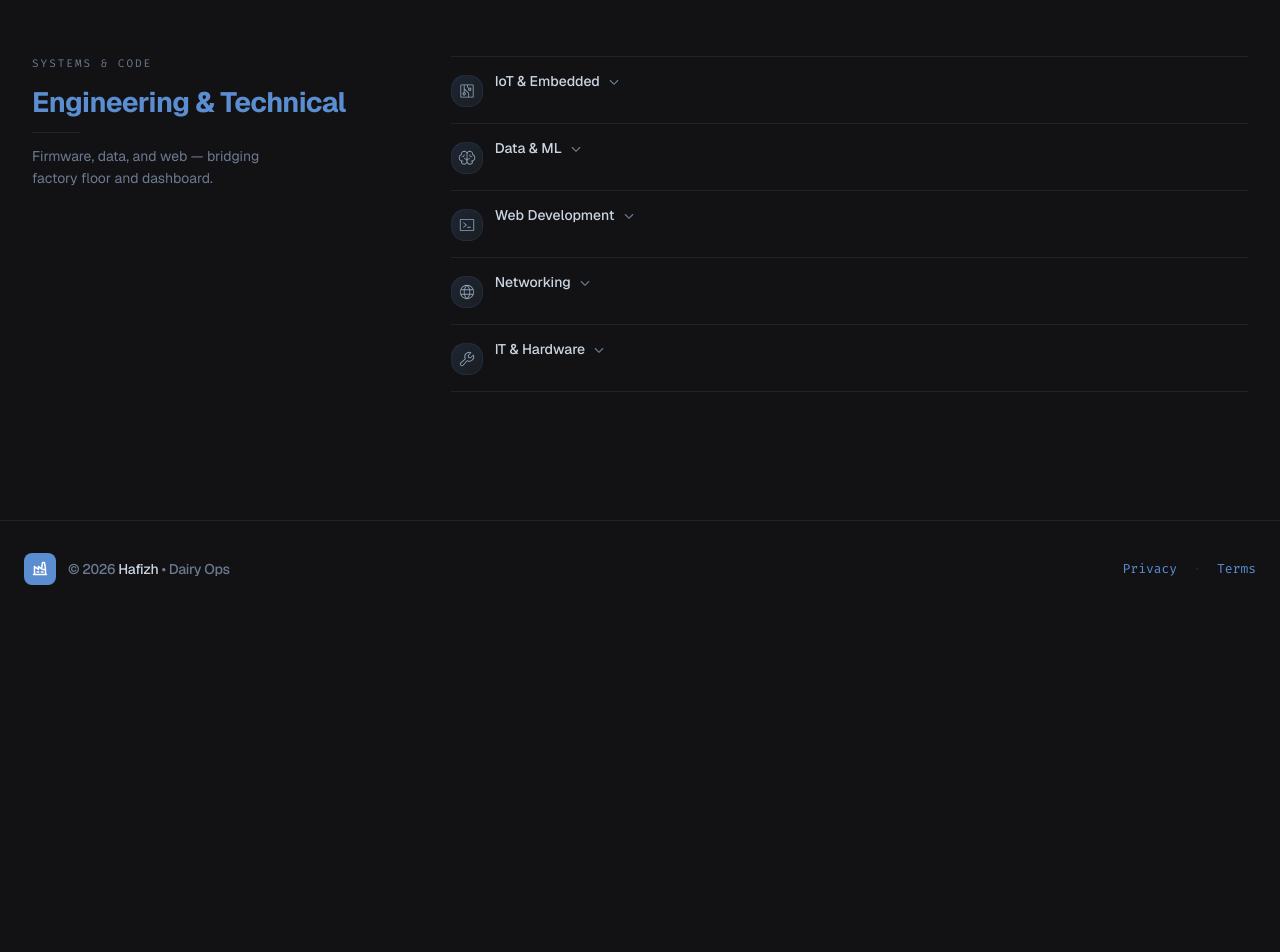
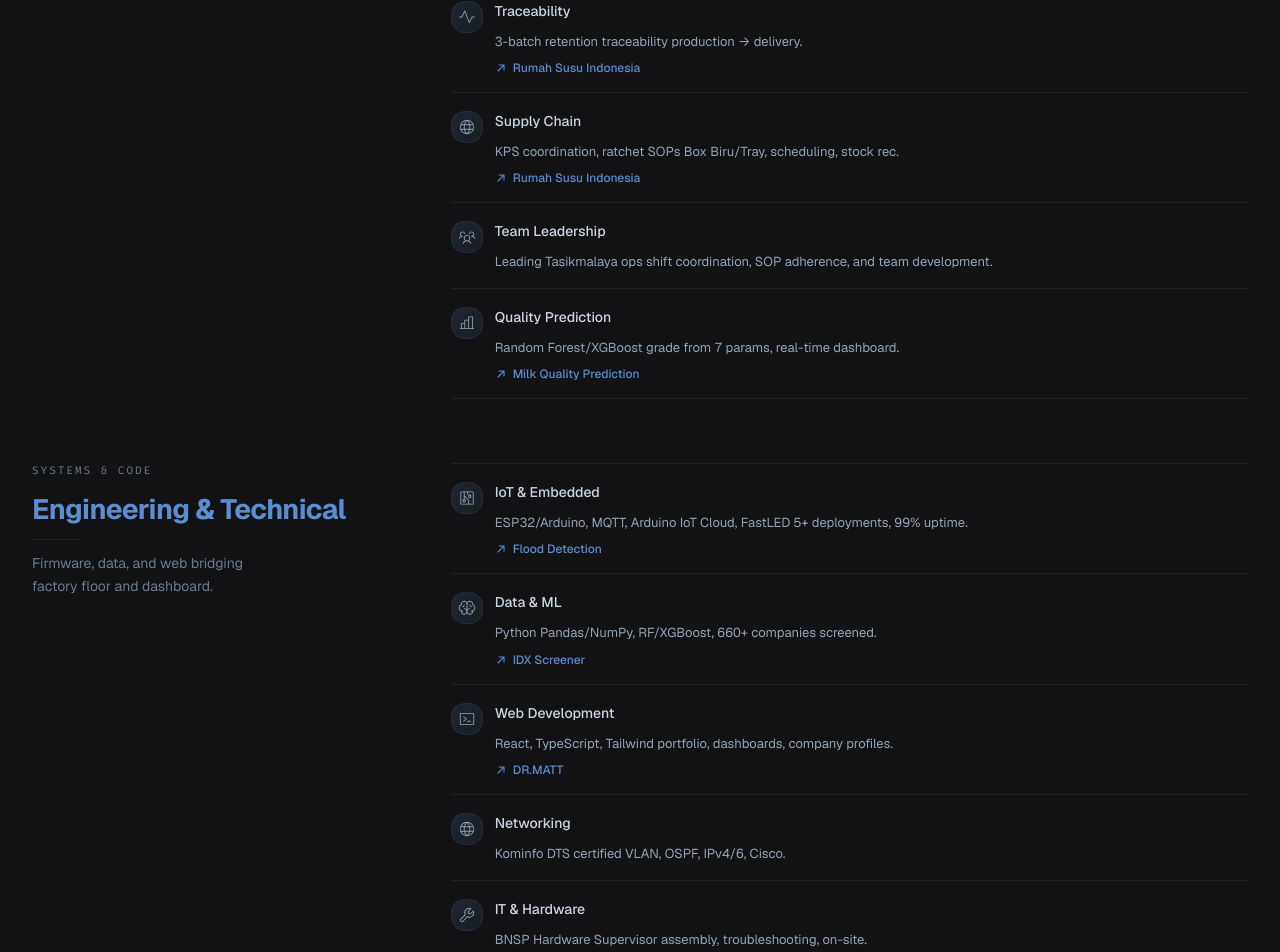
Before and after one commit to hafizhmaulidan15/my-portfolio, a React (Vite) app: page /skills in a window 1280 px wide. Shown: the part 872-1824 px from the top of the page. Before the commit the page ends 1489 px from the top, so only its background shows below. Built offline with nearby package versions, Linux system fonts and the light colour scheme; a web font is replaced by a local one.

Commit message:
fix: hapus dropdown di skills, tampilkan semua deskripsi langsung

```diff
--- a/src/components/Skills.jsx
+++ b/src/components/Skills.jsx
@@ -1,6 +1,5 @@
-import { useState } from 'react';
 import {
-    Brain, CaretDown, ChartBar, ChartPieSlice, ClipboardText,
+    Brain, ChartBar, ChartPieSlice, ClipboardText,
     Circuitry, Factory, Flask, Globe, Pulse, TerminalWindow,
     Truck, UsersThree, Wrench, ArrowUpRight
 } from '@phosphor-icons/react';
@@ -8,18 +7,18 @@ import {
 const sections = [
     {
         title: 'Operations & Production Management',
-        mono: 'Dairy Floor — Systems',
+        mono: 'Dairy Floor  Systems',
         accentColor: 'text-primary',
         skills: [
-            { name: 'Cheese Production & R&D', icon: <Flask size={18} weight="light" />, context: 'Led first commercial mozzarella and cheddar development — from trial to standardized SOP.', project: 'Rumah Susu Indonesia', featured: true },
+            { name: 'Cheese Production & R&D', icon: <Flask size={18} weight="light" />, context: 'Led first commercial mozzarella and cheddar development  from trial to standardized SOP.', project: 'Rumah Susu Indonesia', featured: true },
             { name: 'SOP Development', icon: <ClipboardText size={18} weight="light" />, context: 'SOP architecture pasteurization, QC, cold chain, peroxide falsification. Mozzarella SOP suite + ratchet loading standards.', project: 'Rumah Susu Indonesia' },
             { name: 'Cold Chain Management', icon: <Truck size={18} weight="light" />, context: 'Reinforced belts, 2–8°C across cooling, storage, distribution to Bogor/Sukabumi/Lampung.', project: 'Rumah Susu Indonesia' },
             { name: 'Production Planning', icon: <Factory size={18} weight="light" />, context: 'Production planning and scheduling across intake, pasteurization, and distribution.', project: 'Rumah Susu Indonesia' },
             { name: 'Quality Control', icon: <ChartPieSlice size={18} weight="light" />, context: 'Lactoscan, pH/TS, alcohol & peroxide, organoleptic. Reject <1%, 3-batch retention.', project: 'Rumah Susu Indonesia' },
-            { name: 'Supplier Intelligence', icon: <ChartBar size={18} weight="light" />, context: 'Per-KPS fat/SNF/protein/alcohol/volume dashboard — data-driven supplier selection.', project: 'Rumah Susu Indonesia' },
+            { name: 'Supplier Intelligence', icon: <ChartBar size={18} weight="light" />, context: 'Per-KPS fat/SNF/protein/alcohol/volume dashboard  data-driven supplier selection.', project: 'Rumah Susu Indonesia' },
             { name: 'Traceability', icon: <Pulse size={18} weight="light" />, context: '3-batch retention traceability production → delivery.', project: 'Rumah Susu Indonesia' },
             { name: 'Supply Chain', icon: <Globe size={18} weight="light" />, context: 'KPS coordination, ratchet SOPs Box Biru/Tray, scheduling, stock rec.', project: 'Rumah Susu Indonesia' },
-            { name: 'Team Leadership', icon: <UsersThree size={18} weight="light" />, context: 'Leading Tasikmalaya ops — shift coordination, SOP adherence, and team development.', project: null },
+            { name: 'Team Leadership', icon: <UsersThree size={18} weight="light" />, context: 'Leading Tasikmalaya ops  shift coordination, SOP adherence, and team development.', project: null },
             { name: 'Quality Prediction', icon: <ChartBar size={18} weight="light" />, context: 'Random Forest/XGBoost grade from 7 params, real-time dashboard.', project: 'Milk Quality Prediction' },
         ]
     },
@@ -28,18 +27,16 @@ const sections = [
         mono: 'Systems & Code',
         accentColor: 'text-primary',
         skills: [
-            { name: 'IoT & Embedded', icon: <Circuitry size={18} weight="light" />, context: 'ESP32/Arduino, MQTT, Arduino IoT Cloud, FastLED — 5+ deployments, 99% uptime.', project: 'Flood Detection' },
+            { name: 'IoT & Embedded', icon: <Circuitry size={18} weight="light" />, context: 'ESP32/Arduino, MQTT, Arduino IoT Cloud, FastLED  5+ deployments, 99% uptime.', project: 'Flood Detection' },
             { name: 'Data & ML', icon: <Brain size={18} weight="light" />, context: 'Python Pandas/NumPy, RF/XGBoost, 660+ companies screened.', project: 'IDX Screener' },
-            { name: 'Web Development', icon: <TerminalWindow size={18} weight="light" />, context: 'React, TypeScript, Tailwind — portfolio, dashboards, company profiles.', project: 'DR.MATT' },
-            { name: 'Networking', icon: <Globe size={18} weight="light" />, context: 'Kominfo DTS certified — VLAN, OSPF, IPv4/6, Cisco.', project: null },
-            { name: 'IT & Hardware', icon: <Wrench size={18} weight="light" />, context: 'BNSP Hardware Supervisor — assembly, troubleshooting, on-site.', project: null },
+            { name: 'Web Development', icon: <TerminalWindow size={18} weight="light" />, context: 'React, TypeScript, Tailwind  portfolio, dashboards, company profiles.', project: 'DR.MATT' },
+            { name: 'Networking', icon: <Globe size={18} weight="light" />, context: 'Kominfo DTS certified  VLAN, OSPF, IPv4/6, Cisco.', project: null },
+            { name: 'IT & Hardware', icon: <Wrench size={18} weight="light" />, context: 'BNSP Hardware Supervisor  assembly, troubleshooting, on-site.', project: null },
         ]
     },
 ];
 
 const Skills = () => {
-    const [expanded, setExpanded] = useState(new Set());
-    const toggle = (id) => setExpanded(prev => { const n = new Set(prev); n.has(id) ? n.delete(id) : n.add(id); return n; });
 
     return (
         <section id="skills" className="py-24 md:py-32 bg-background relative overflow-hidden border-t border-border">
@@ -51,29 +48,20 @@ const Skills = () => {
                             <h3 className={`font-display text-[24px] md:text-[28px] font-[700] tracking-[-0.02em] leading-tight ${section.accentColor} text-balance`}>{section.title}</h3>
                             <div className="hidden lg:block h-px w-12 bg-border mt-4"></div>
                             <p className="hidden lg:block text-sm leading-relaxed text-text-tertiary max-w-[28ch] text-pretty">
-                                {si === 0 ? 'Process, QC, cold chain and supplier data — built from zero for repeatable ops.' : 'Firmware, data, and web — bridging factory floor and dashboard.'}
+                                {si === 0 ? 'Process, QC, cold chain and supplier data  built from zero for repeatable ops.' : 'Firmware, data, and web  bridging factory floor and dashboard.'}
                             </p>
                         </div>
 
                         <div className="lg:col-span-8 divide-y divide-border border-y border-border">
-                            {section.skills.map((skill, ski) => {
-                                const id = `${si}-${ski}`;
-                                const open = expanded.has(id);
+                            {section.skills.map((skill) => {
                                 return (
-                                    <div key={id} className={`group py-4 flex flex-col gap-1 cursor-pointer ${skill.featured ? 'bg-white/[0.02] -mx-3 px-3 rounded-lg border-l-2 border-primary' : ''}`} onClick={() => toggle(id)}>
+                                    <div key={skill.name} className={`group py-4 flex flex-col gap-1 ${skill.featured ? 'bg-white/[0.02] -mx-3 px-3 rounded-lg border-l-2 border-primary' : ''}`}>
                                         <div className="flex items-start gap-3">
-                                            <span className="mt-0.5 p-1.5 rounded-md bg-gradient-icon border border-primary/10 text-text-secondary group-hover:text-foreground transition-colors">{skill.icon}</span>
+                                            <span className="mt-0.5 p-1.5 rounded-md bg-gradient-icon border border-primary/10 text-text-secondary">{skill.icon}</span>
                                             <div className="flex-1 min-w-0">
-                                                <div className="flex items-center gap-2">
-                                                    <span className="font-medium text-[14px] leading-tight">{skill.name}</span>
-                                                    <CaretDown size={12} weight="bold" className={`text-text-tertiary shrink-0 transition-transform ${open ? 'rotate-180' : ''}`} />
-                                                </div>
-                                                <div className={`grid transition-all duration-300 ${open ? 'grid-rows-[1fr] opacity-100 mt-2' : 'grid-rows-[0fr] opacity-0'}`}>
-                                                    <div className="overflow-hidden">
-                                                        <p className="text-[13px] leading-relaxed text-text-secondary text-pretty pr-6">{skill.context}</p>
-                                                        {skill.project && <div className="flex items-center gap-1.5 text-primary text-xs font-medium mt-2"><ArrowUpRight size={12} weight="bold" /><span>{skill.project}</span></div>}
-                                                    </div>
-                                                </div>
+                                                <span className="font-medium text-[14px] leading-tight">{skill.name}</span>
+                                                <p className="text-[13px] leading-relaxed text-text-secondary text-pretty pr-6 mt-2">{skill.context}</p>
+                                                {skill.project && <div className="flex items-center gap-1.5 text-primary text-xs font-medium mt-2"><ArrowUpRight size={12} weight="bold" /><span>{skill.project}</span></div>}
                                             </div>
                                         </div>
                                     </div>
```
